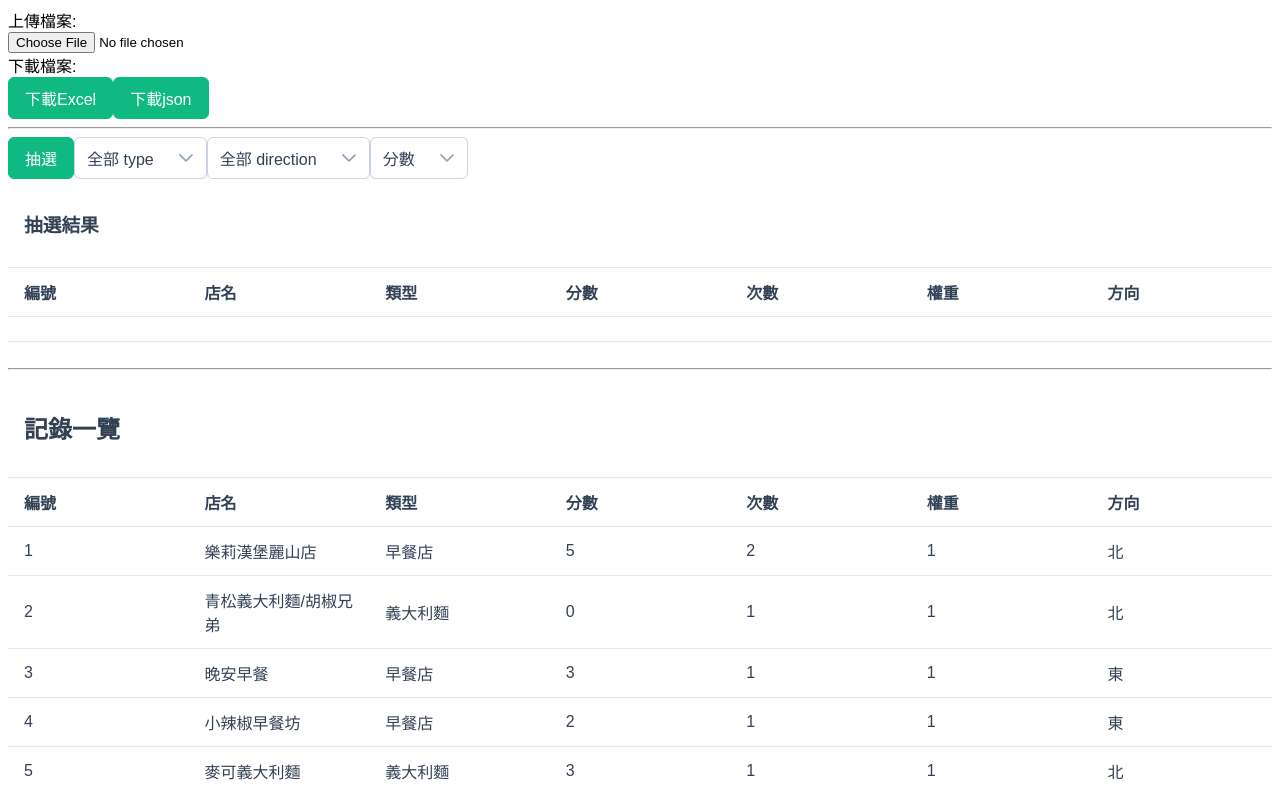
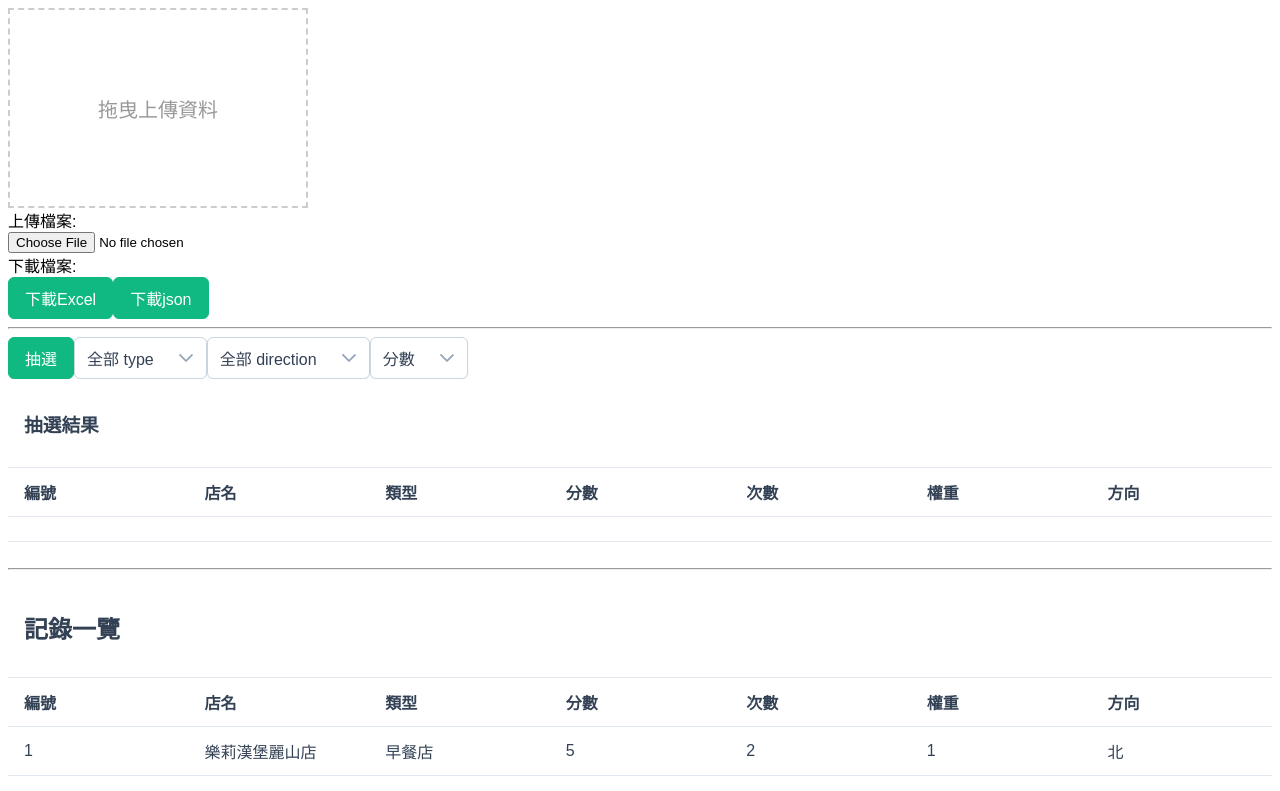
Before and after one commit to nekojuice/LaunchSelector.Client, a Vue app: page / in a window 1280 px wide. Shown: the top 791 px of the page. Built offline with nearby package versions, Linux system fonts and the light colour scheme; a web font is replaced by a local one.

Commit message:
feat: add dropbox

```diff
--- a/src/views/HomeView.vue
+++ b/src/views/HomeView.vue
@@ -1,11 +1,11 @@
 <script setup>
 import Button from 'primevue/button'
 import DataTable from 'primevue/datatable'
-import Dropdown from 'primevue/dropdown';
+import Dropdown from 'primevue/dropdown'
 import Column from 'primevue/column'
-import InputText from 'primevue/inputtext';
+import InputText from 'primevue/inputtext'
 import { computed, onMounted, ref, watch } from 'vue'
-import { read, writeFileXLSX, utils } from "xlsx";
+import { read, writeFileXLSX, utils } from 'xlsx'
 
 onMounted(async () => {
   const response = await fetch('./launch.json')
@@ -26,20 +26,20 @@ const columns = ref([
   { field: 'direction', header: '方向' }
 ])
 
-const editedData = ref([]);
+const editedData = ref([])
 
 const onCellEditComplete = (event) => {
-  const { index, field, newValue } = event;
-  datatable.value[index][field] = newValue;
+  const { index, field, newValue } = event
+  datatable.value[index][field] = newValue
 
   // 找到已編輯的數據，如果沒有則添加
-  const existingItem = editedData.value.find(item => item.index === index);
+  const existingItem = editedData.value.find((item) => item.index === index)
   if (existingItem) {
-    existingItem[field] = newValue;
+    existingItem[field] = newValue
   } else {
-    editedData.value.push({ index, ...datatable.value[index] });
+    editedData.value.push({ index, ...datatable.value[index] })
   }
-};
+}
 
 const files = ref()
 const fileInput = ref()
@@ -54,7 +54,7 @@ const score = ref('分數')
 const scoreDropDown = ['分數', 1, 2, 3, 4, 5]
 
 function getDropDownlistItem(datatableField) {
-  const listitem = datatable.value.map(item => item[datatableField])
+  const listitem = datatable.value.map((item) => item[datatableField])
   let dropDownList = [`全部 ${datatableField}`]
   dropDownList.push(...listitem.filter(distinct))
 
@@ -62,9 +62,17 @@ function getDropDownlistItem(datatableField) {
 }
 
 const dataFiltered = computed(() => {
-  const filterByMealType = mealType.value === '全部 type' ? datatable.value.filter(item => item.type !== '飲料') : datatable.value.filter(item => item.type === mealType.value)
-  const filterByDirection = direction.value === '全部 direction' ? filterByMealType : filterByMealType.filter(item => item.direction === direction.value)
-  const filterByScore = isNaN(score.value) ? filterByDirection : filterByDirection.filter(item => item.score >= score.value)
+  const filterByMealType =
+    mealType.value === '全部 type'
+      ? datatable.value.filter((item) => item.type !== '飲料')
+      : datatable.value.filter((item) => item.type === mealType.value)
+  const filterByDirection =
+    direction.value === '全部 direction'
+      ? filterByMealType
+      : filterByMealType.filter((item) => item.direction === direction.value)
+  const filterByScore = isNaN(score.value)
+    ? filterByDirection
+    : filterByDirection.filter((item) => item.score >= score.value)
   return filterByScore
 })
 
@@ -74,8 +82,8 @@ async function fileOnChange(e) {
 
   if (fileName.endsWith('.xlsx')) {
     const excel = await file.arrayBuffer()
-    const workbook = read(excel);
-    const worksheet = workbook.Sheets[workbook.SheetNames[0]];
+    const workbook = read(excel)
+    const worksheet = workbook.Sheets[workbook.SheetNames[0]]
     const jsonData = utils.sheet_to_json(worksheet)
     console.log(jsonData)
 
@@ -86,27 +94,48 @@ async function fileOnChange(e) {
   }
 }
 
-const toBase64 = file => new Promise((resolve, reject) => {
-  const reader = new FileReader();
-  reader.readAsDataURL(file);
-  reader.onload = () => resolve(reader.result);
-  reader.onerror = reject;
-});
+function dragEnter(e) {
+  e.preventDefault()
+}
+function dragLeave(e) {
+  e.preventDefault()
+}
+function dragOver(e) {
+  e.preventDefault()
+}
+function dropFile(e) {
+  e.preventDefault()
+  const dropFiles = e.dataTransfer.files
+
+  // DEBUG
+  console.log(dropFiles)
+
+  fileInput.value.value = dropFiles
+}
+
+const toBase64 = (file) =>
+  new Promise((resolve, reject) => {
+    const reader = new FileReader()
+    reader.readAsDataURL(file)
+    reader.onload = () => resolve(reader.result)
+    reader.onerror = reject
+  })
 
 function downloadOnClick(fileType) {
   if (fileType === 'xlsx') {
-    const worksheet = utils.json_to_sheet(datatable.value);
-    const workbook = utils.book_new();
-    utils.book_append_sheet(workbook, worksheet, "nkjLaunch");
-    writeFileXLSX(workbook, "nkjLaunch.xlsx", { compression: true });
+    const worksheet = utils.json_to_sheet(datatable.value)
+    const workbook = utils.book_new()
+    utils.book_append_sheet(workbook, worksheet, 'nkjLaunch')
+    writeFileXLSX(workbook, 'nkjLaunch.xlsx', { compression: true })
   }
   if (fileType === 'json') {
-    let dlAnchorElem = document.getElementById('downloadAnchorElem');
+    let dlAnchorElem = document.getElementById('downloadAnchorElem')
 
-    var dataStr = "data:text/json;charset=utf-8," + encodeURIComponent(JSON.stringify(datatable.value));
-    dlAnchorElem.setAttribute("href", dataStr);
-    dlAnchorElem.setAttribute("download", "launch.json");
-    dlAnchorElem.click();
+    var dataStr =
+      'data:text/json;charset=utf-8,' + encodeURIComponent(JSON.stringify(datatable.value))
+    dlAnchorElem.setAttribute('href', dataStr)
+    dlAnchorElem.setAttribute('download', 'launch.json')
+    dlAnchorElem.click()
   }
 }
 
@@ -115,21 +144,30 @@ function draw() {
   drawResult.value = [dataFiltered.value[index]]
 }
 function distinct(value, index, array) {
-  return array.indexOf(value) === index;
+  return array.indexOf(value) === index
 }
 </script>
 
 <template>
   <main>
     <div>
-      <div>上傳檔案: </div>
-      <input type="file" @change="fileOnChange($event)" :value="files" :ref="fileInput">
-      <div>下載檔案: </div>
+      <div
+        id="dropzone"
+        @dragenter="dragEnter"
+        @dragleave="dragLeave"
+        @dragover="dragOver"
+        @drop="dropFile"
+      >
+        拖曳上傳資料
+      </div>
+      <div>上傳檔案:</div>
+      <input type="file" @change="fileOnChange($event)" :ref="fileInput" />
+      <div>下載檔案:</div>
       <Button label="下載Excel" type="button" @click="downloadOnClick('xlsx')"></Button>
       <Button label="下載json" type="button" @click="downloadOnClick('json')"></Button>
-      <a id="downloadAnchorElem" style="display:none" :href="datatable" download="launch.json"></a>
+      <a id="downloadAnchorElem" style="display: none" :href="datatable" download="launch.json"></a>
     </div>
-    <hr>
+    <hr />
     <div>
       <Button label="抽選" type="button" @click="draw()">抽選</Button>
       <Dropdown v-model="mealType" :options="mealTypeDropDown" class="w-full md:w-14rem" />
@@ -140,7 +178,13 @@ function distinct(value, index, array) {
         <template #header>
           <h3>抽選結果</h3>
         </template>
-        <Column v-for="col of columns" :key="col.field" :field="col.field" :header="col.header" style="width: 10%">
+        <Column
+          v-for="col of columns"
+          :key="col.field"
+          :field="col.field"
+          :header="col.header"
+          style="width: 10%"
+        >
           <template #body="{ data, field }">
             {{ data[field] }}
           </template>
@@ -151,12 +195,24 @@ function distinct(value, index, array) {
     <br />
     <hr />
 
-    <DataTable :value="datatable" editMode="cell" paginator :rows="10" @cell-edit-complete="onCellEditComplete($event)"
-      tableStyle="min-width: 50rem">
+    <DataTable
+      :value="datatable"
+      editMode="cell"
+      paginator
+      :rows="10"
+      @cell-edit-complete="onCellEditComplete($event)"
+      tableStyle="min-width: 50rem"
+    >
       <template #header>
         <h2>記錄一覽</h2>
       </template>
-      <Column v-for="col of columns" :key="col.field" :field="col.field" :header="col.header" style="width: 10%">
+      <Column
+        v-for="col of columns"
+        :key="col.field"
+        :field="col.field"
+        :header="col.header"
+        style="width: 10%"
+      >
         <template #body="{ data, field }">
           {{ data[field] }}
         </template>
@@ -167,3 +223,14 @@ function distinct(value, index, array) {
     </DataTable>
   </main>
 </template>
+<style scoped>
+#dropzone {
+  width: 300px;
+  height: 200px;
+  border: 2px dashed #ccc;
+  text-align: center;
+  line-height: 200px;
+  font-size: 20px;
+  color: #999;
+}
+</style>
```
